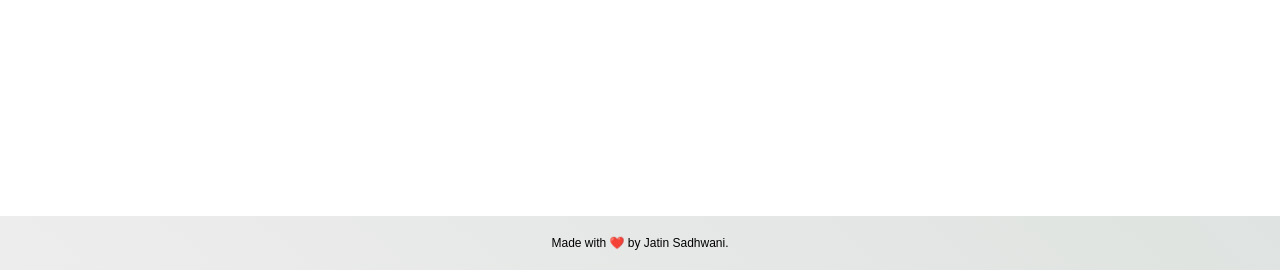
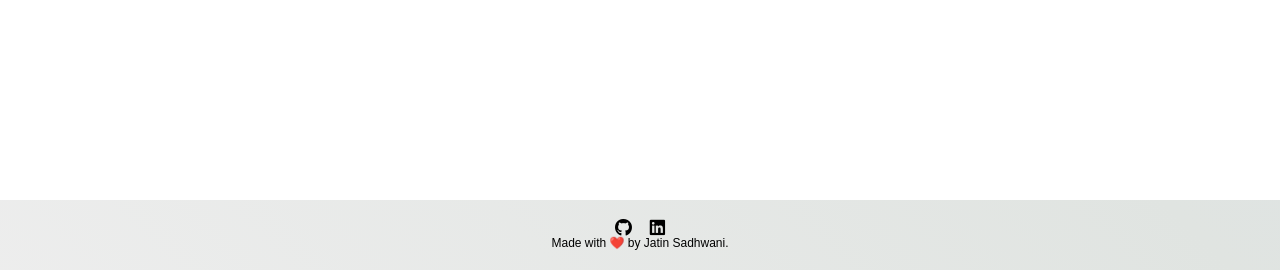
Before and after one commit to JatinSadhwani02/Movies_Review_Classification_NLP, a Flask app: template templates/result.html in a window 1280 px wide. Shown: the part 530-800 px from the top of the page. Run offline with Flask 2, Linux system fonts and the light colour scheme; the template is opened without the code that fills it, so the values that code supplies are empty; parts of the project's set-up code (start-up, migrations or seed data) failed here and were passed over; some libraries are stand-ins or nearby versions.

Commit message:
Movies Reviews Classifier

```diff
--- a/templates/result.html
+++ b/templates/result.html
@@ -32,10 +32,10 @@
 
 		<!-- Footer -->
         <div class='footer'>
-            <!-- <div class="contact">
-                <a target="_blank" href="https://github.com/anujvyas/Spam-SMS-Classifier-Deployment"><i class="fab fa-github fa-lg contact-icon"></i></a>
-                <a target="_blank" href="https://www.linkedin.com/in/anujkvyas"><i class="fab fa-linkedin fa-lg contact-icon"></i></a>
-            </div> -->
+            <div class="contact">
+                <a target="_blank" href="https://github.com/JatinSadhwani02/Movies_Review_Classification_NLP"><i class="fab fa-github fa-lg contact-icon"></i></a>
+                <a target="_blank" href="https://www.linkedin.com/in/jatin-sadhwani-404531152/"><i class="fab fa-linkedin fa-lg contact-icon"></i></a>
+            </div>
             <p class='footer-description'>Made with ❤️ by Jatin Sadhwani.</p>
         </div>
 
```
